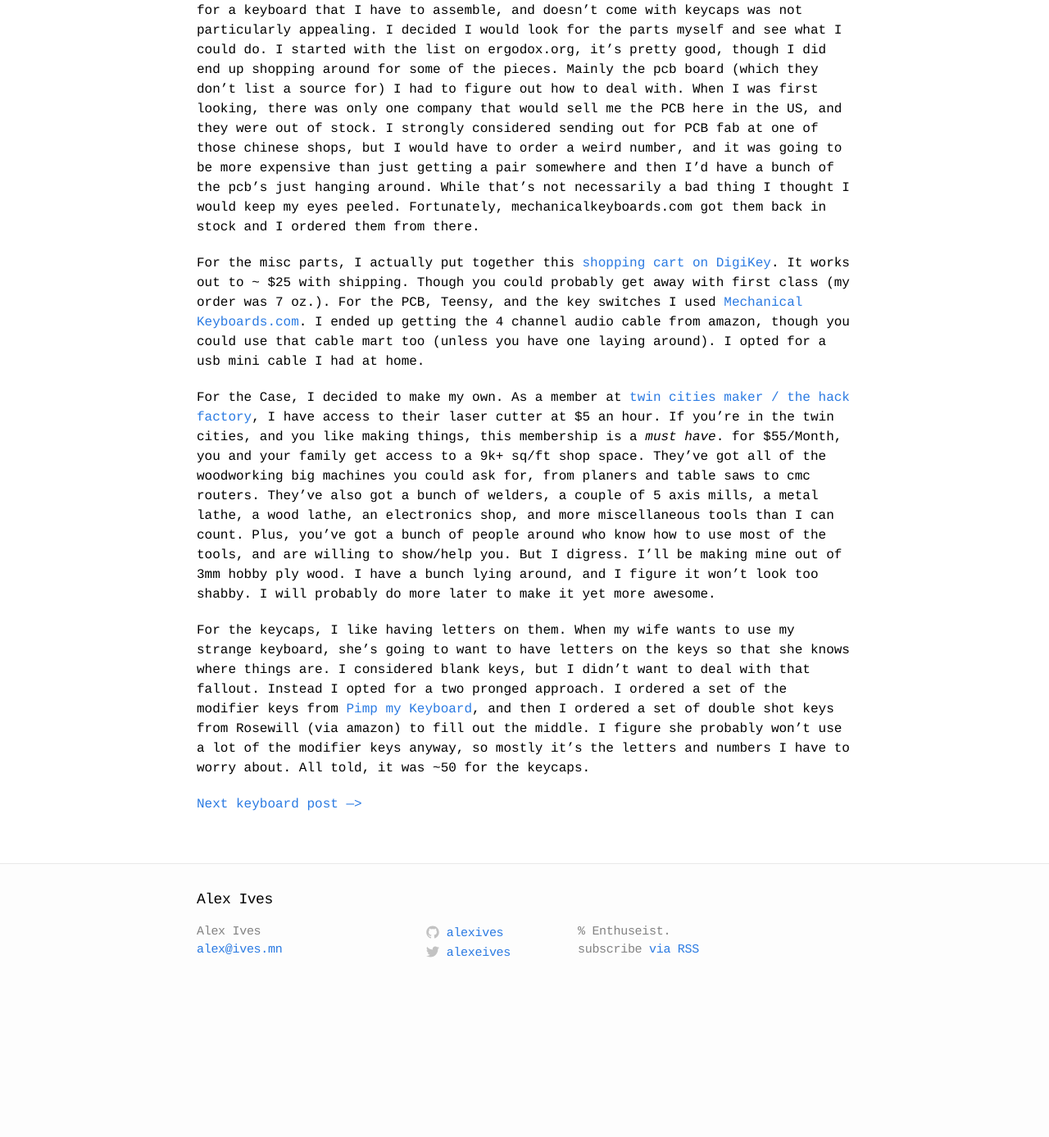
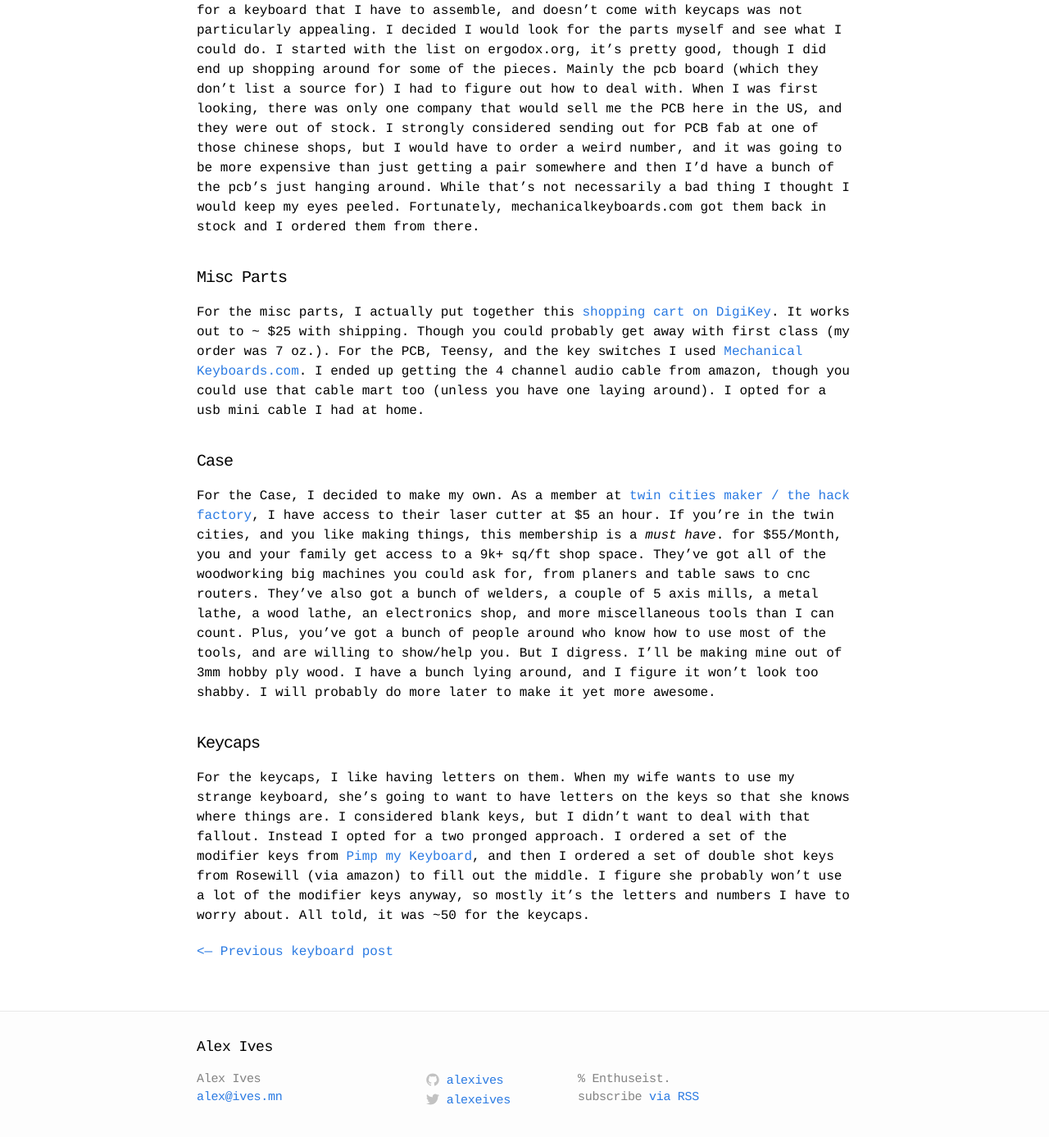
Before and after one commit to alexives/alexives.github.io, a Jekyll site: the page built from _posts/2014-10-05-sourcing-the-ergodox.md, in a window 1280 px wide and 1400 px high, scrolled down 225 px. Shown: the top 1387 px of the window at 82% size. Built offline with Jekyll 4.4.1, drawn with Linux system fonts in a browser that asks for light colours; before the commit the page ends 1445 px from its top, so only the background shows below that.

Commit message:
Updated some random text.

```diff
--- a/_posts/2014-10-05-sourcing-the-ergodox.md
+++ b/_posts/2014-10-05-sourcing-the-ergodox.md
@@ -7,10 +7,13 @@
 
 I strongly considerd going for the mass drop kit, but the thought of paying $200 for a keyboard that I have to assemble, and doesn't come with keycaps was not particularly appealing. I decided I would look for the parts myself and see what I could do. I started with the list on ergodox.org, it's pretty good, though I did end up shopping around for some of the pieces. Mainly the pcb board (which they don't list a source for) I had to figure out how to deal with. When I was first looking, there was only one company that would sell me the PCB here in the US, and they were out of stock. I strongly considered sending out for PCB fab at one of those chinese shops, but I would have to order a weird number, and it was going to be more expensive than just getting a pair somewhere and then I'd have a bunch of the pcb's just hanging around. While that's not necessarily a bad thing I thought I would keep my eyes peeled.  Fortunately, mechanicalkeyboards.com got them back in stock and I ordered them from there.
 
+#### Misc Parts
 For the misc parts, I actually put together this [shopping cart on DigiKey](http://www.digikey.com/short/vjnq5). It works out to ~ $25 with shipping. Though you could probably get away with first class (my order was 7 oz.). For the PCB, Teensy, and the key switches I used [Mechanical Keyboards.com](http://mechanicalkeyboards.com/). I ended up getting the 4 channel audio cable from amazon, though you could use that cable mart too (unless you have one laying around). I opted for a usb mini cable I had at home.
 
-For the Case, I decided to make my own. As a member at [twin cities maker / the hack factory](http://www.tcmaker.org), I have access to their laser cutter at $5 an hour. If you're in the twin cities, and you like making things, this membership is a *must have*. for $55/Month, you and your family get access to a 9k+ sq/ft shop space. They've got all of the woodworking big machines you could ask for, from planers and table saws to cmc routers. They've also got a bunch of welders, a couple of 5 axis mills, a metal lathe, a wood lathe, an electronics shop, and more miscellaneous tools than I can count. Plus, you've got a bunch of people around who know how to use most of the tools, and are willing to show/help you. But I digress. I'll be making mine out of 3mm hobby ply wood. I have a bunch lying around, and I figure it won't look too shabby. I will probably do more later to make it yet more awesome.
+#### Case
+For the Case, I decided to make my own. As a member at [twin cities maker / the hack factory](http://www.tcmaker.org), I have access to their laser cutter at $5 an hour. If you're in the twin cities, and you like making things, this membership is a *must have*. for $55/Month, you and your family get access to a 9k+ sq/ft shop space. They've got all of the woodworking big machines you could ask for, from planers and table saws to cnc routers. They've also got a bunch of welders, a couple of 5 axis mills, a metal lathe, a wood lathe, an electronics shop, and more miscellaneous tools than I can count. Plus, you've got a bunch of people around who know how to use most of the tools, and are willing to show/help you. But I digress. I'll be making mine out of 3mm hobby ply wood. I have a bunch lying around, and I figure it won't look too shabby. I will probably do more later to make it yet more awesome.
 
+#### Keycaps
 For the keycaps, I like having letters on them. When my wife wants to use my strange keyboard, she's going to want to have letters on the keys so that she knows where things are. I considered blank keys, but I didn't want to deal with that fallout. Instead I opted for a two pronged approach. I ordered a set of the modifier keys from [Pimp my Keyboard](http://keyshop.pimpmykeyboard.com/products/full-keysets/dsa-blank-sets-1), and then I ordered a set of double shot keys from Rosewill (via amazon) to fill out the middle. I figure she probably won't use a lot of the modifier keys anyway, so mostly it's the letters and numbers I have to worry about. All told, it was ~50 for the keycaps.
 
-[Next keyboard post --->]({{site.baseurl}}/keyboards/2014/09/17/on-keyboards/)
+[<--- Previous keyboard post]({{site.baseurl}}/keyboards/2014/09/17/on-keyboards/)
```
Also changed, not shown: _posts/2014-09-17-on-keyboards.md (+1 -1 lines).
